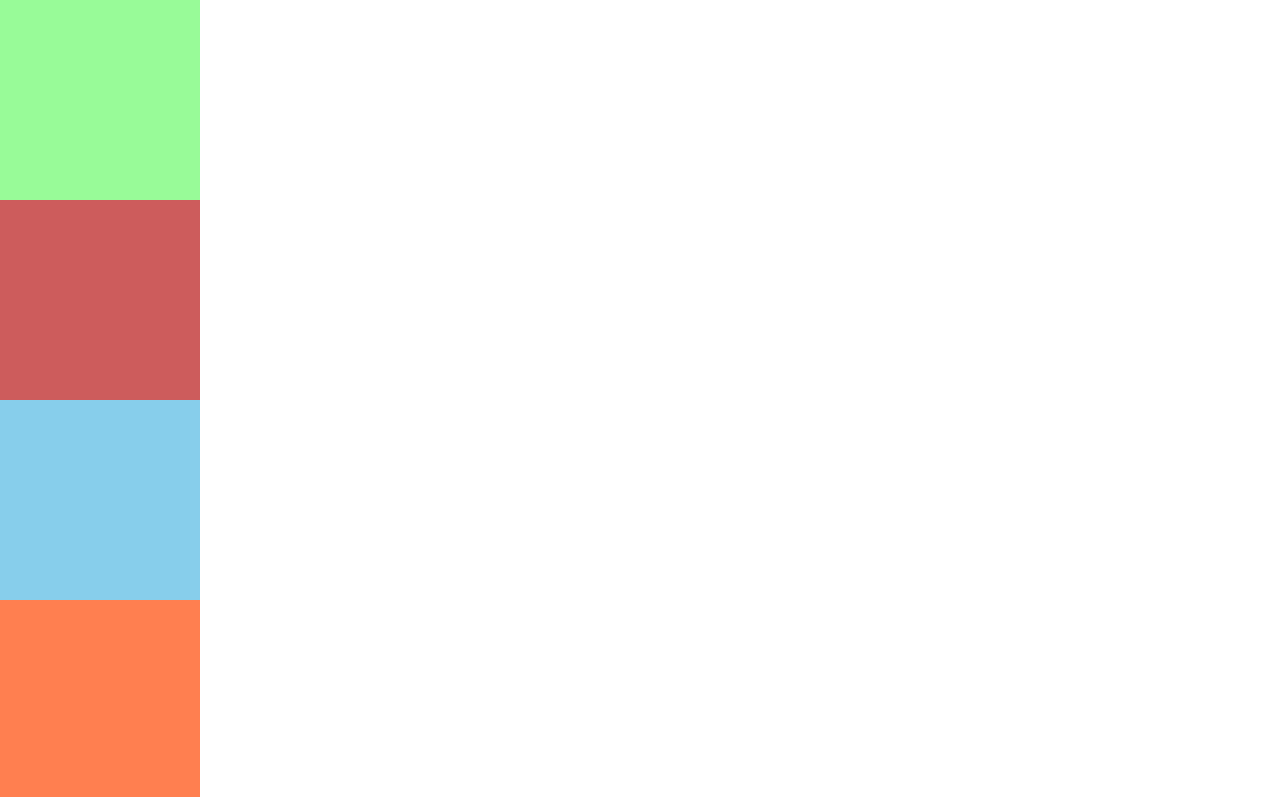
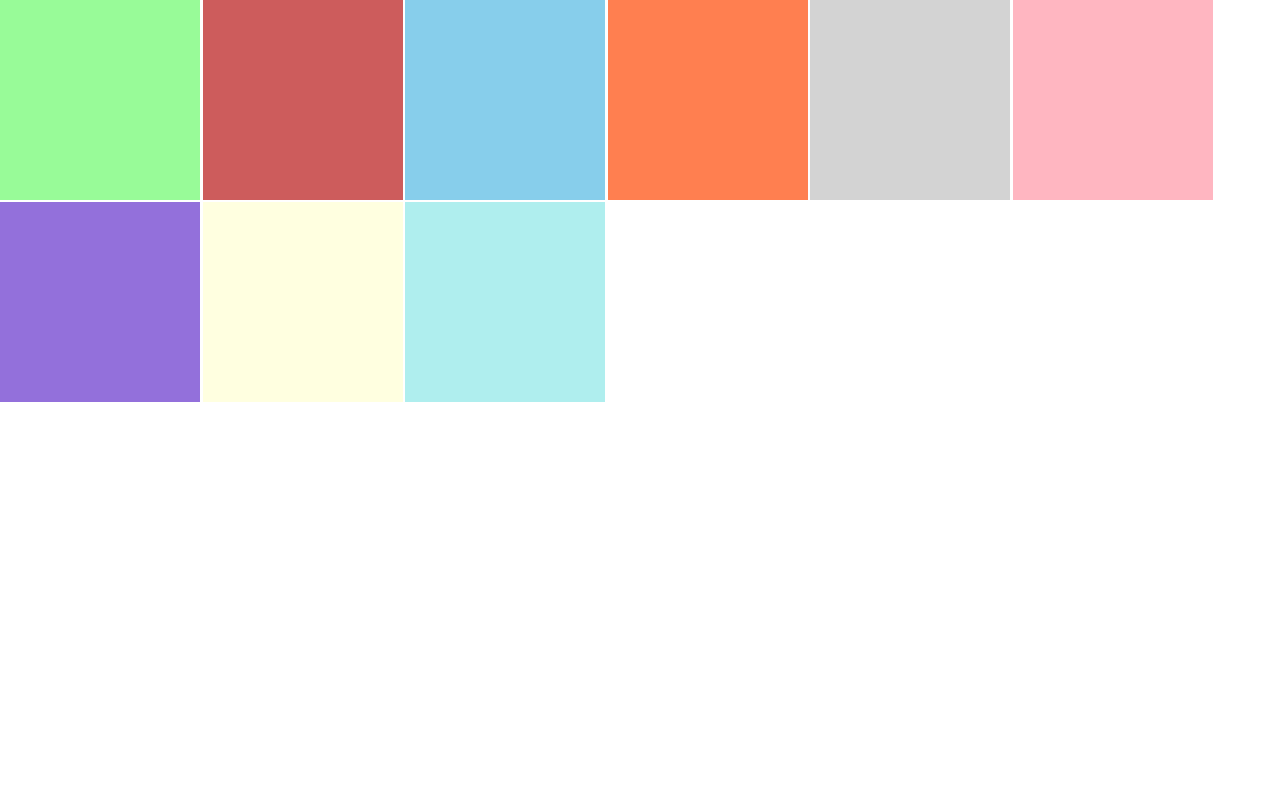
Before and after one commit to Matthew-Tilley/sandbox-MAC2, a plain HTML site: page index.html in a window 1280 px wide. Shown: the top 797 px of the page. Drawn offline with Linux system fonts and the light colour scheme.

Commit message:
Reinstated inline-block to continue tutorial.

```diff
--- a/primary.css
+++ b/primary.css
@@ -16,7 +16,7 @@ body
 
 .grid-item
 {
-    /*display:                    inline-block;*/
+    display:                    inline-block;
 
     height:                     200px;
     width:                      200px;
```
